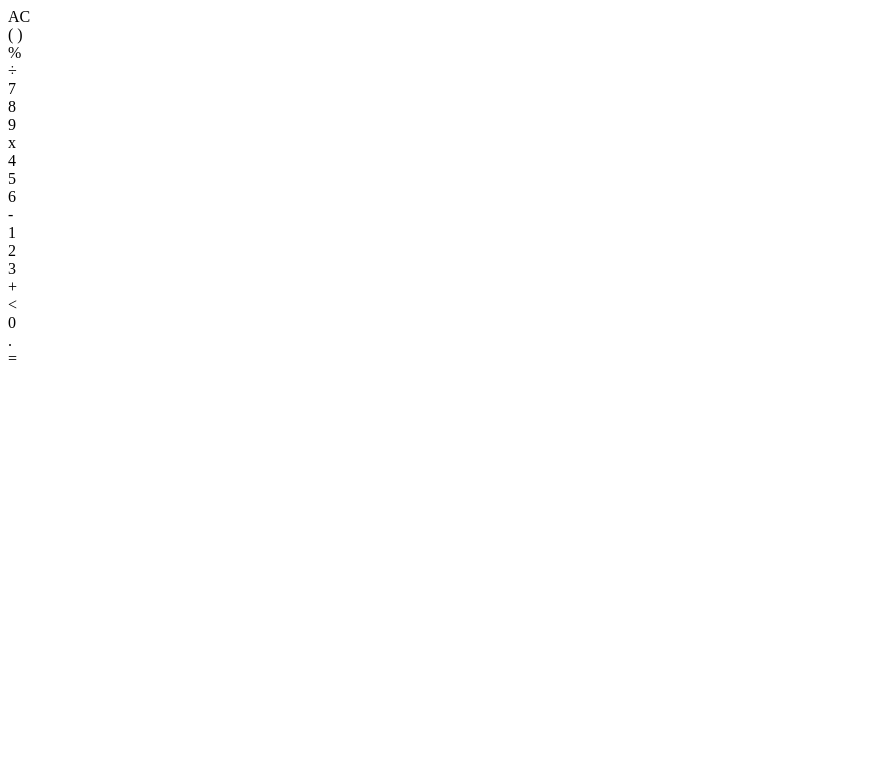
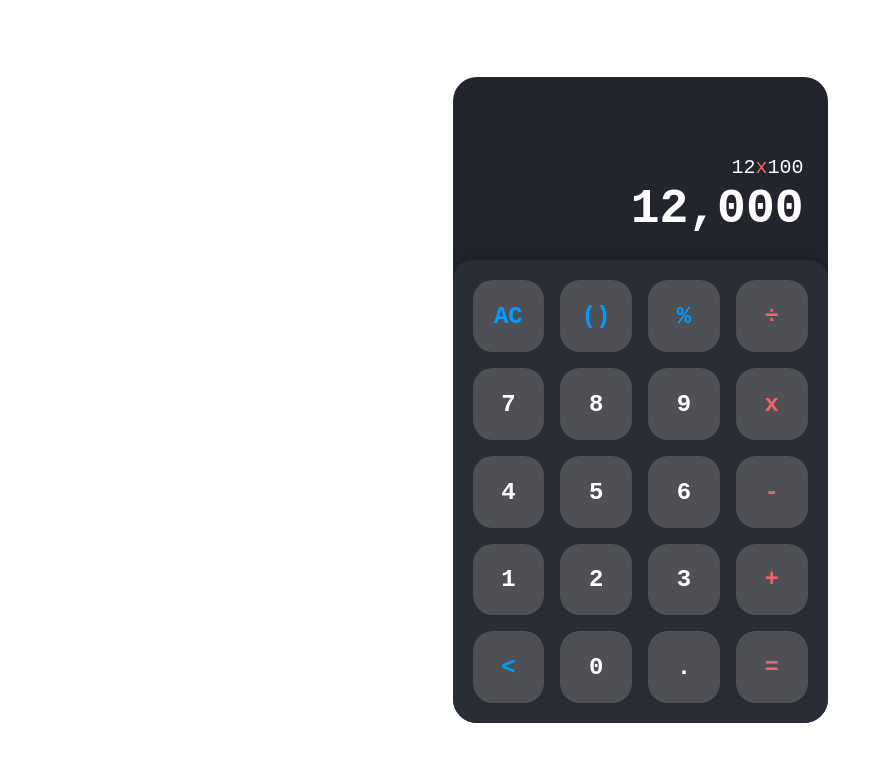
Before and after one commit to ErikaPierre/Calculator_JS, a plain HTML site: page index.html in a window 1280 px wide. Shown: the whole page, without its empty margins (0-883 px from the left). Drawn offline with Linux system fonts and the light colour scheme.

Commit message:
adding the css

```diff
--- a/index.html
+++ b/index.html
@@ -11,8 +11,8 @@
       <div class="calculator">
         <div class="display">
           <div class="content">
-            <div class="input"></div>
-            <div class="output"></div>
+            <div class="input">12<span class="operator">x</span>100</div>
+            <div class="output">12,000</div>
           </div>
         </div>
         <div class="keys">
@@ -20,7 +20,7 @@
             <span>AC</span>
           </div>
           <div data-key="brackets" class="key action">
-            <span>( )</span>
+            <span>()</span>
           </div>
           <div data-key="%" class="key action">
             <span>%</span>
--- a/style.css
+++ b/style.css
@@ -0,0 +1,103 @@
+:root {
+  --background: #22252d;
+  --secondBackground: #292d36;
+  --thirdBackground: #4e5055;
+  --numberColor: #fff;
+  --displayColor: white;
+  --operatorColor: #eb6666;
+  --actionColor: rgb(0, 157, 255);
+}
+
+* {
+  margin: 0;
+  padding: 0;
+  box-sizing: border-box;
+  font-family: monospace, sans-serif;
+}
+
+.container {
+  display: flex;
+  justify-content: center;
+  align-items: center;
+  height: 100vh;
+}
+
+.calculator {
+  background-color: var(--background);
+  color: var(--numberColor);
+  width: 100%;
+  max-width: 375px;
+  min-height: 646px;
+  display: flex;
+  flex-direction: column;
+  border-radius: 1.5rem;
+  overflow: hidden;
+}
+
+.display {
+  min-height: 100px;
+  padding: 1.5rem;
+  display: flex;
+  justify-content: flex-end;
+  align-items: flex-end;
+  color: var(--displayColor);
+  text-align: right;
+  flex: 1 1 0%;
+}
+
+.display .input {
+  font-size: 1.25rem;
+  margin-bottom: 0.23rem;
+}
+
+.display .output {
+  width: 100%;
+  max-width: 100%;
+  font-size: 3rem;
+  font-weight: 700;
+  overflow: auto;
+}
+
+.operator {
+  color: var(--operatorColor);
+}
+
+.action {
+  color: var(--actionColor);
+}
+
+.keys {
+  background-color: var(--secondBackground);
+  border-radius: 1.25rem 1.25rem 0 0;
+  padding: 1.25rem;
+  display: grid;
+  grid-template-columns: repeat(4, 1fr);
+  grid-template-rows: repeat(5, 1fr);
+  gap: 1rem;
+  box-shadow: 0px -2px 16px rgba(0, 0, 0, 0.2);
+}
+
+.keys .key {
+  position: relative;
+  cursor: pointer;
+  display: block;
+  height: 0;
+  padding-top: 100%;
+  background-color: var(--thirdBackground);
+  border-radius: 1.25rem;
+  transition: 0.2s;
+  user-select: none;
+}
+
+.keys .key:hover {
+  box-shadow: inset 0px 0px 10px rgba(0, 0, 0, 0.2);
+}
+
+.keys .key span {
+  position: absolute;
+  top: 50%;
+  left: 50%;
+  transform: translate(-50%, -50%);
+  font-size: 1.5rem;
+  font-weight: 600;
+}
```
